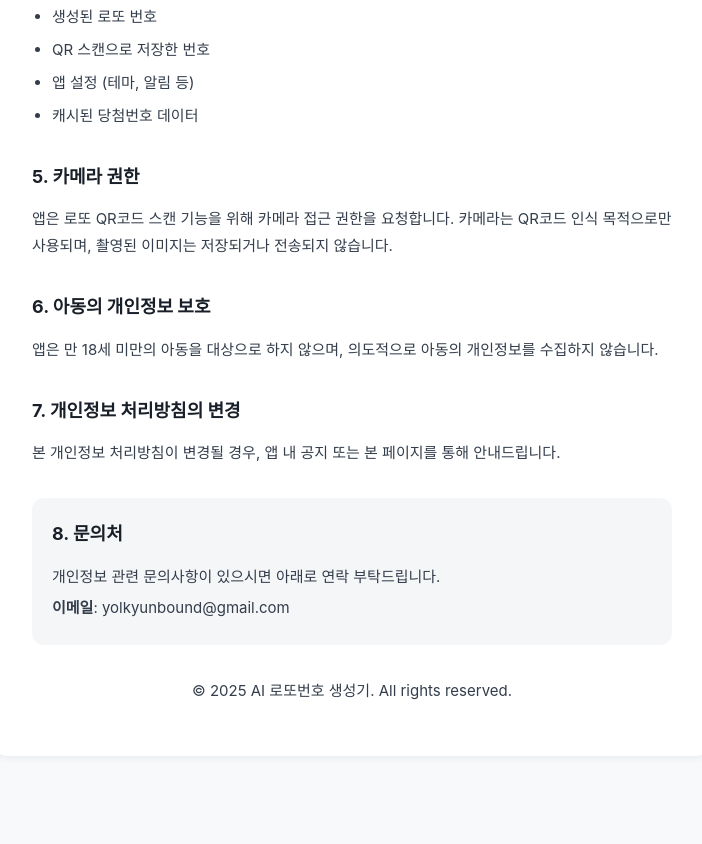
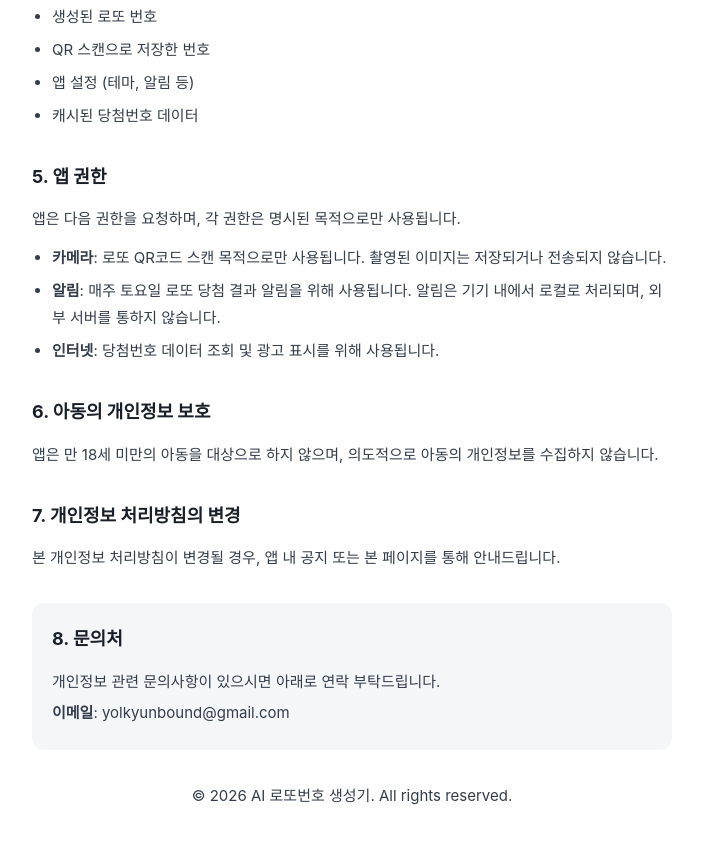
Before and after one commit to yolkyunbound/lottogenerator-privacy, a plain HTML site: page index.html in a window 1280 px wide. Shown: the part 942-1786 px from the top of the page, without its empty margins (288-990 px from the left). Before the commit the page ends 1718 px from the top, so only its background shows below. Drawn offline with Linux system fonts and the light colour scheme.

Commit message:
개인정보 처리방침 업데이트: 알림 권한 추가, 날짜 수정

```diff
--- a/index.html
+++ b/index.html
@@ -68,7 +68,7 @@
 <body>
     <div class="container">
         <h1>개인정보 처리방침</h1>
-        <p class="date">시행일: 2025년 2월 10일</p>
+        <p class="date">시행일: 2026년 3월 19일 (최종 수정)</p>
 
         <p>AI 로또번호 생성기(이하 "앱")는 이용자의 개인정보를 소중히 여기며, 관련 법령에 따라 개인정보를 보호하고 있습니다. 본 개인정보 처리방침은 앱이 수집하는 정보와 그 활용 방식에 대해 설명합니다.</p>
 
@@ -102,8 +102,13 @@
             <li>캐시된 당첨번호 데이터</li>
         </ul>
 
-        <h2>5. 카메라 권한</h2>
-        <p>앱은 로또 QR코드 스캔 기능을 위해 카메라 접근 권한을 요청합니다. 카메라는 QR코드 인식 목적으로만 사용되며, 촬영된 이미지는 저장되거나 전송되지 않습니다.</p>
+        <h2>5. 앱 권한</h2>
+        <p>앱은 다음 권한을 요청하며, 각 권한은 명시된 목적으로만 사용됩니다.</p>
+        <ul>
+            <li><strong>카메라</strong>: 로또 QR코드 스캔 목적으로만 사용됩니다. 촬영된 이미지는 저장되거나 전송되지 않습니다.</li>
+            <li><strong>알림</strong>: 매주 토요일 로또 당첨 결과 알림을 위해 사용됩니다. 알림은 기기 내에서 로컬로 처리되며, 외부 서버를 통하지 않습니다.</li>
+            <li><strong>인터넷</strong>: 당첨번호 데이터 조회 및 광고 표시를 위해 사용됩니다.</li>
+        </ul>
 
         <h2>6. 아동의 개인정보 보호</h2>
         <p>앱은 만 18세 미만의 아동을 대상으로 하지 않으며, 의도적으로 아동의 개인정보를 수집하지 않습니다.</p>
@@ -118,7 +123,7 @@
         </div>
 
         <div class="footer">
-            <p>© 2025 AI 로또번호 생성기. All rights reserved.</p>
+            <p>© 2026 AI 로또번호 생성기. All rights reserved.</p>
         </div>
     </div>
 </body>
```
